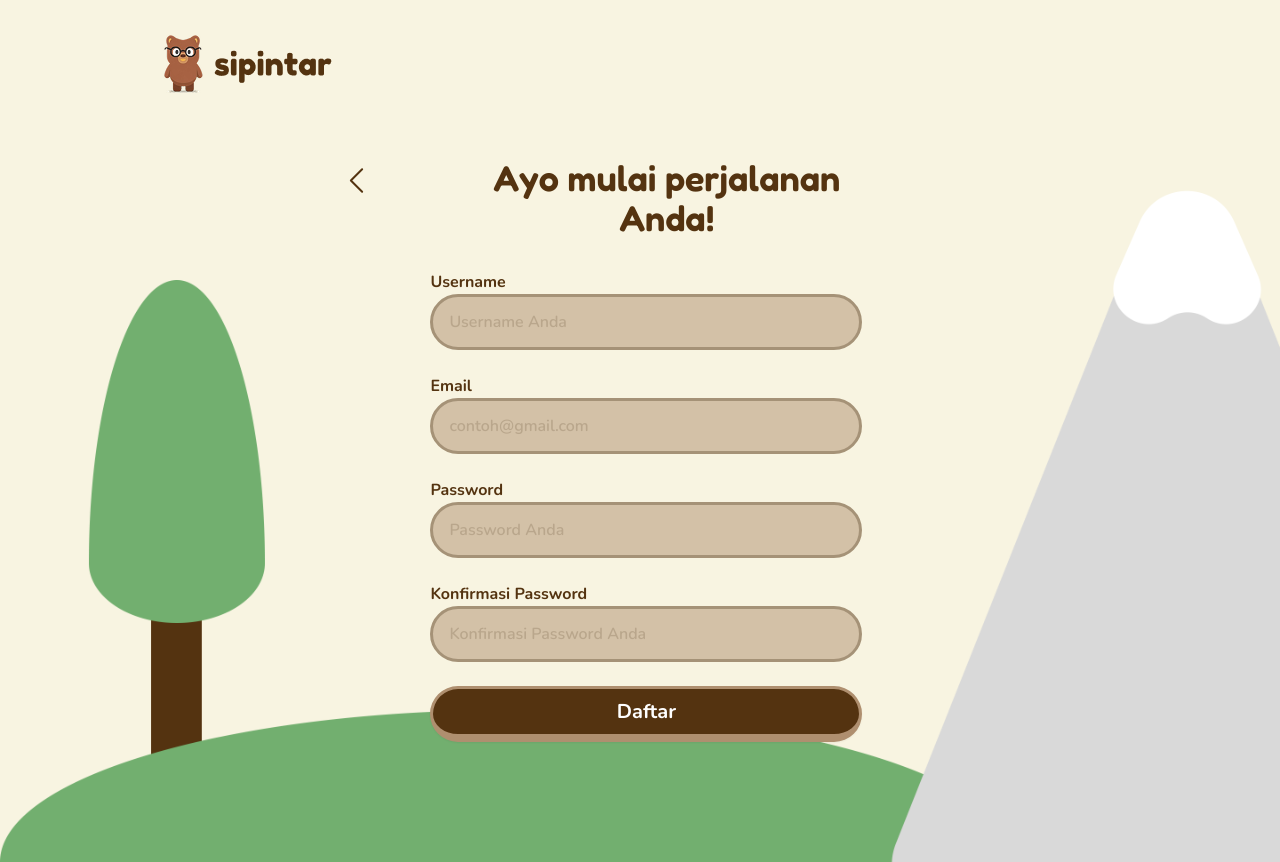
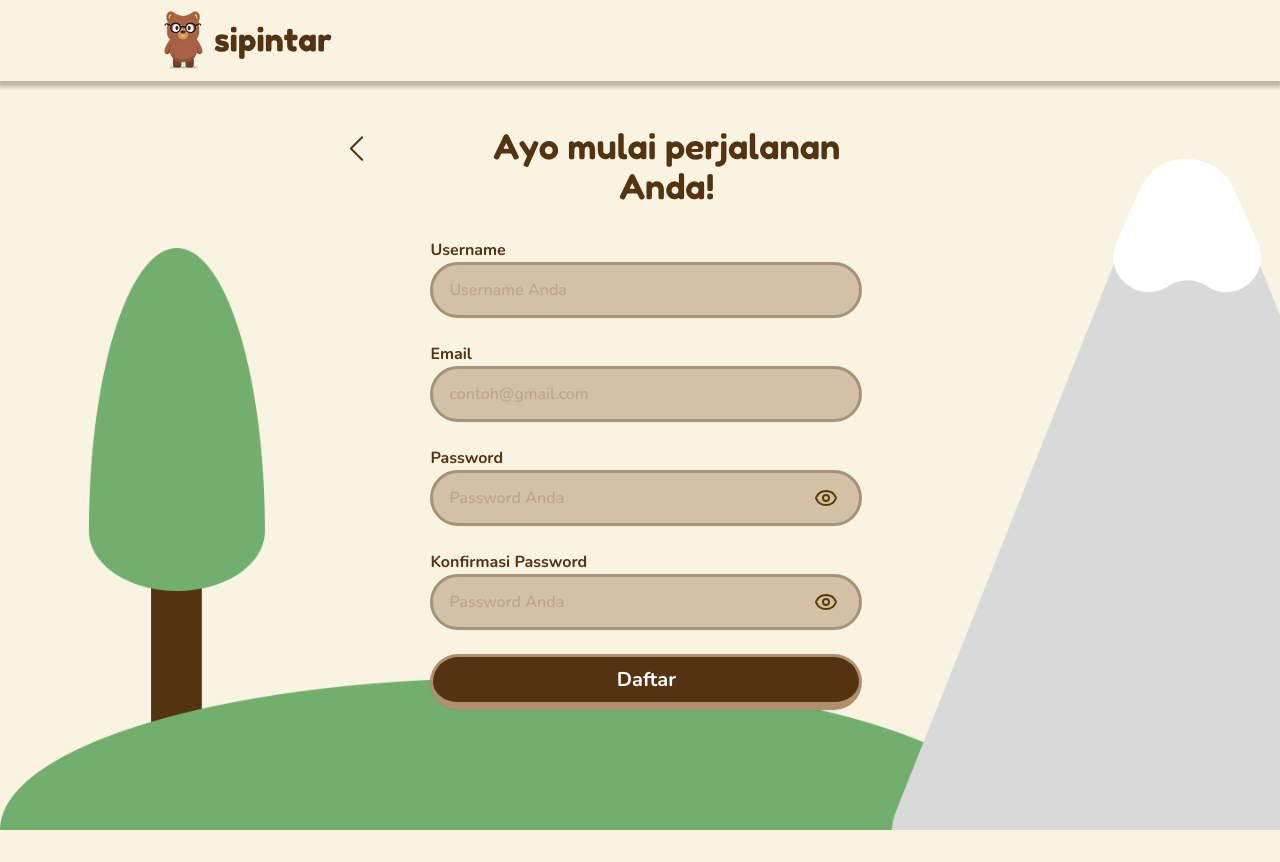
Before and after one commit to willgregorry/sipintar, a Next.js app: page /signup in a window 1280 px wide. After the commit the page ends 830 px from the top, so only its background shows below. Built offline with nearby package versions, Linux system fonts and the light colour scheme.

Commit message:
chore: revise auth pages

```diff
--- a/app/lupa-password/page.jsx
+++ b/app/lupa-password/page.jsx
@@ -7,7 +7,7 @@ export default function LupaPassword() {
   return (
     <>
       <Navbar />
-      <div className="relative flex gap-[40px]">
+      <div className="relative flex gap-[40px] mt-12">
         <div className="absolute">
           <Image
             src={"/mountains/park2.png"}
--- a/app/page.jsx
+++ b/app/page.jsx
@@ -5,6 +5,8 @@ import { useRouter } from "next/navigation";
 import { Button } from "@/components/ui/button";
 import { motion } from "motion/react";
 import { Instagram, Facebook, Twitter, Youtube } from "lucide-react";
+import Navbar from "@/components/navbar"
+import { useState } from "react";
 
 export default function Home() {
   const router = useRouter();
@@ -19,11 +21,7 @@ export default function Home() {
 
   return (
     <div>
-      <header className="sticky flex bg-[#F8F4E1] items-start justify-between px-40 [box-shadow:0_4px_4px_2px_rgba(0,0,0,0.25)]">
-        <div className="flex item-center gap-2 pt-8 pb-4">
-          <Image src={"/icon.png"} width={172} height={65} alt="logo" />
-        </div>
-      </header>
+      <Navbar />
       <main className="flex bg-[#D4FAFA]  ">
         <div className="pt-12">
           <Image
--- a/app/signin/page.jsx
+++ b/app/signin/page.jsx
@@ -1,14 +1,23 @@
+'use client';
+
 import Navbar from "@/components/navbar";
 import Image from "next/image";
 import Link from "next/link";
 import { Button } from "@/components/ui/button";
-import { ChevronLeft } from "lucide-react";
+import {
+  ChevronLeft,
+  Eye,
+  EyeOff
+} from "lucide-react";
+import { useState } from 'react';
 
 export default function SignIn() {
+  const [showPassword, setShowPassword] = useState(false);
+
   return (
     <>
       <Navbar />
-      <div className="relative flex gap-[40px]">
+      <div className="relative flex gap-[40px] mt-12">
         <div className="absolute">
           <Image
             src={"/mountains/park2.png"}
@@ -47,11 +56,20 @@ export default function SignIn() {
               <label htmlFor="" className="text-accent-theme font-bold">
                 Password
               </label>
-              <input
-                className="h-14 p-4 rounded-full bg-[#AF8F6F] border-3 opacity-50 border-[#543310] focus:border-[#39240d] focus:opacity-70 focus:outline-none placeholder:text-[#54331090]"
-                type="password"
-                placeholder="Password Anda"
-              />
+              <div className="relative">
+                <input
+                  className="h-14 w-full p-4 rounded-full bg-[#AF8F6F] border-3 opacity-50 border-[#543310] focus:border-[#39240d] focus:opacity-70 focus:outline-none placeholder:text-[#54331090]"
+                  type={showPassword ? 'text' : 'password'}
+                  placeholder="Password Anda"
+                />
+                <button
+                    type="button"
+                    onClick={() => setShowPassword(!showPassword)}
+                    className="absolute right-6 top-1/2 -translate-y-1/2 text-[#5C3B00]"
+                  >
+                    {showPassword ? <EyeOff /> : <Eye />}
+                </button>
+              </div>
             </div>
 
             <Button
--- a/app/signup/page.jsx
+++ b/app/signup/page.jsx
@@ -1,14 +1,26 @@
+"use client";
+
 import Navbar from "@/components/navbar";
 import Image from "next/image";
-import { Button } from "@/components/ui/button"
-import { ChevronLeft } from "lucide-react";
+import { Button } from "@/components/ui/button";
+import { ChevronLeft, Eye, EyeOff } from "lucide-react";
+import { useState } from "react";
 
 export default function SignUp() {
+  const [showPassword, setShowPassword] = useState(false);
+  const [showConfirmPassword, setShowConfirmPassword] = useState(false);
+
   return (
     <div>
       <Navbar />
       <div className="relative gap-[40px]">
-        <Image className="w-screen" src={"/mountains/park.png"} width={5760} height={3372} alt="park" />
+        <Image
+          className="w-screen"
+          src={"/mountains/park.png"}
+          width={5760}
+          height={3372}
+          alt="park"
+        />
         <div className="flex flex-col  w-[35%] -mt-[55%] ml-[33%]">
           <div className="flex gap-5">
             <div className="-ml-22 pr-16 text-accent-theme">
@@ -25,7 +37,9 @@ export default function SignUp() {
             className="flex flex-col gap-6 mx-2 my-8 font-semibold"
           >
             <div className="flex flex-col">
-              <label htmlFor="" className="text-accent-theme font-bold">Username</label>
+              <label htmlFor="" className="text-accent-theme font-bold">
+                Username
+              </label>
               <input
                 className="h-14 p-4 rounded-full bg-[#AF8F6F] border-3 opacity-50 border-[#543310] focus:border-[#39240d] focus:opacity-70 focus:outline-none placeholder:text-[#54331090]"
                 type="text"
@@ -34,7 +48,9 @@ export default function SignUp() {
             </div>
 
             <div className="flex flex-col">
-              <label htmlFor="" className="text-accent-theme font-bold">Email</label>
+              <label htmlFor="" className="text-accent-theme font-bold">
+                Email
+              </label>
               <input
                 className="h-14 p-4 rounded-full bg-[#AF8F6F] border-3 opacity-50 border-[#543310] focus:border-[#39240d] focus:opacity-70 focus:outline-none placeholder:text-[#54331090]"
                 type="email"
@@ -43,21 +59,43 @@ export default function SignUp() {
             </div>
 
             <div className="flex flex-col">
-              <label htmlFor="" className="text-accent-theme font-bold">Password</label>
-              <input
-                className="h-14 p-4 rounded-full bg-[#AF8F6F] border-3 opacity-50 border-[#543310] focus:border-[#39240d] focus:opacity-70 focus:outline-none placeholder:text-[#54331090]"
-                type="password"
-                placeholder="Password Anda"
-              />
+              <label htmlFor="" className="text-accent-theme font-bold">
+                Password
+              </label>
+              <div className="relative">
+                <input
+                  className="h-14 w-full p-4 rounded-full bg-[#AF8F6F] border-3 opacity-50 border-[#543310] focus:border-[#39240d] focus:opacity-70 focus:outline-none placeholder:text-[#54331090]"
+                  type={showPassword ? "text" : "password"}
+                  placeholder="Password Anda"
+                />
+                <button
+                  type="button"
+                  onClick={() => setShowPassword(!showPassword)}
+                  className="absolute right-6 top-1/2 -translate-y-1/2 text-[#5C3B00]"
+                >
+                  {showPassword ? <EyeOff /> : <Eye />}
+                </button>
+              </div>
             </div>
 
             <div className="flex flex-col">
-              <label htmlFor="" className="text-accent-theme font-bold">Konfirmasi Password</label>
-              <input
-                className="h-14 p-4 rounded-full bg-[#AF8F6F] border-3 opacity-50 border-[#543310] focus:border-[#39240d] focus:opacity-70 focus:outline-none placeholder:text-[#54331090]"
-                type="password"
-                placeholder="Konfirmasi Password Anda"
-              />
+              <label htmlFor="" className="text-accent-theme font-bold">
+                Konfirmasi Password
+              </label>
+              <div className="relative">
+                <input
+                  className="h-14 w-full p-4 rounded-full bg-[#AF8F6F] border-3 opacity-50 border-[#543310] focus:border-[#39240d] focus:opacity-70 focus:outline-none placeholder:text-[#54331090]"
+                  type={showConfirmPassword ? "text" : "password"}
+                  placeholder="Password Anda"
+                />
+                <button
+                  type="button"
+                  onClick={() => setShowConfirmPassword(!showConfirmPassword)}
+                  className="absolute right-6 top-1/2 -translate-y-1/2 text-[#5C3B00]"
+                >
+                  {showConfirmPassword ? <EyeOff /> : <Eye />}
+                </button>
+              </div>
             </div>
             <Button
               type="submit"
@@ -65,7 +103,6 @@ export default function SignUp() {
             >
               Daftar
             </Button>
-
           </form>
         </div>
       </div>
--- a/components/navbar.jsx
+++ b/components/navbar.jsx
@@ -1,9 +1,9 @@
-import Image from "next/image"
+import Image from "next/image";
 
 export default function Navbar() {
   return (
-    <header className="sticky flex items-center justify-between px-40">
-      <div className="flex item-center gap-2 pt-8 pb-4">
+    <header className="sticky flex bg-[#F8F4E1] items-start justify-between px-40 [box-shadow:0_4px_4px_2px_rgba(0,0,0,0.25)]">
+      <div className="flex item-center gap-2 pt-2 pb-2">
         <Image src={"/icon.png"} width={172} height={65} alt="logo" />
       </div>
     </header>
```
